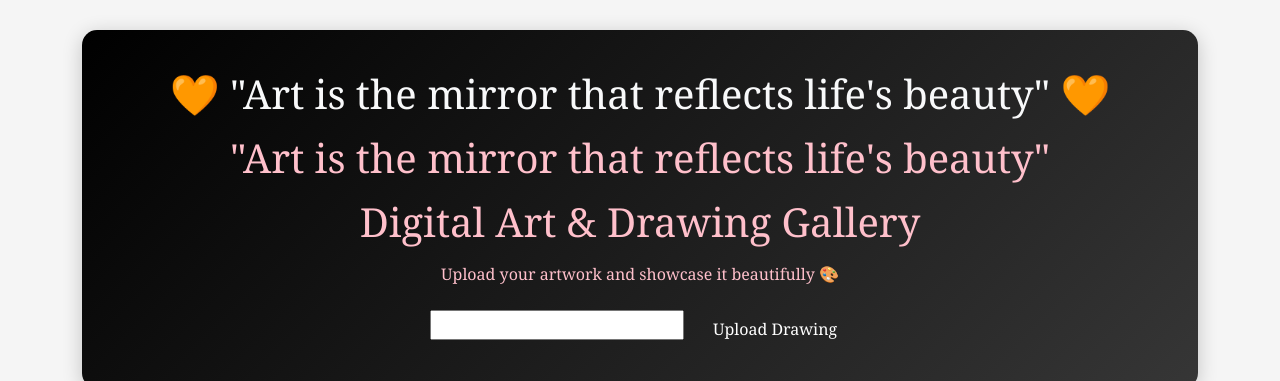
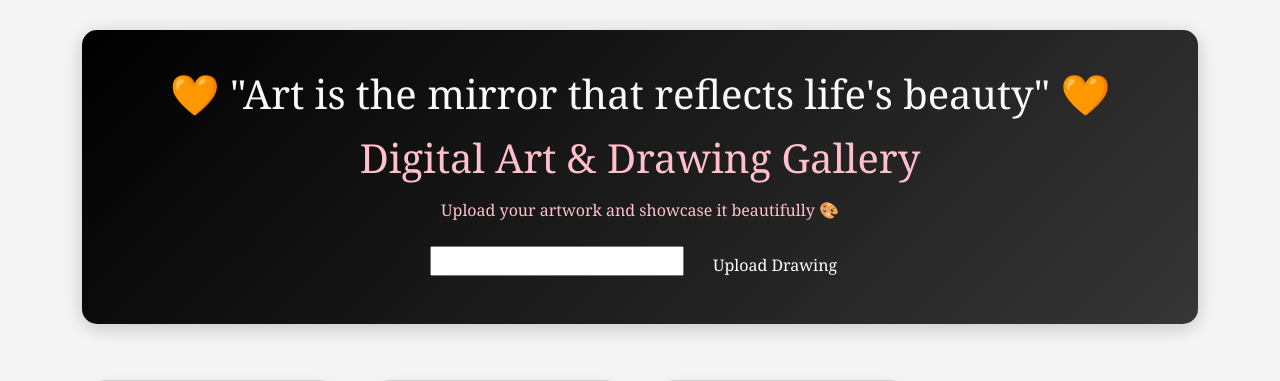
Before and after one commit to VR-shatakshi/Art-Gallery, a Django app: page / in a window 1280 px wide. Shown: the top 381 px of the page. Run offline with Django 5.2, Linux system fonts and the light colour scheme; data comes from the database, SQL or seed files in the repository; some libraries are stand-ins or nearby versions.

Commit message:
Remove duplicate header from home.html
Removed duplicate header and adjusted formatting.

```diff
--- a/myapp/templates/home.html
+++ b/myapp/templates/home.html
@@ -121,7 +121,7 @@
 
             <h1 class="text-center mb-3 text-light"> 🧡 "Art is the mirror that reflects life's beauty" 🧡</h1>
 
-            <h1 class ='text-center mb-3'> "Art is the mirror that reflects life's beauty" </h1>
+
 
             <h1 class="mb-3">Digital Art & Drawing Gallery</h1>
             <p>Upload your artwork and showcase it beautifully 🎨</p>
```
